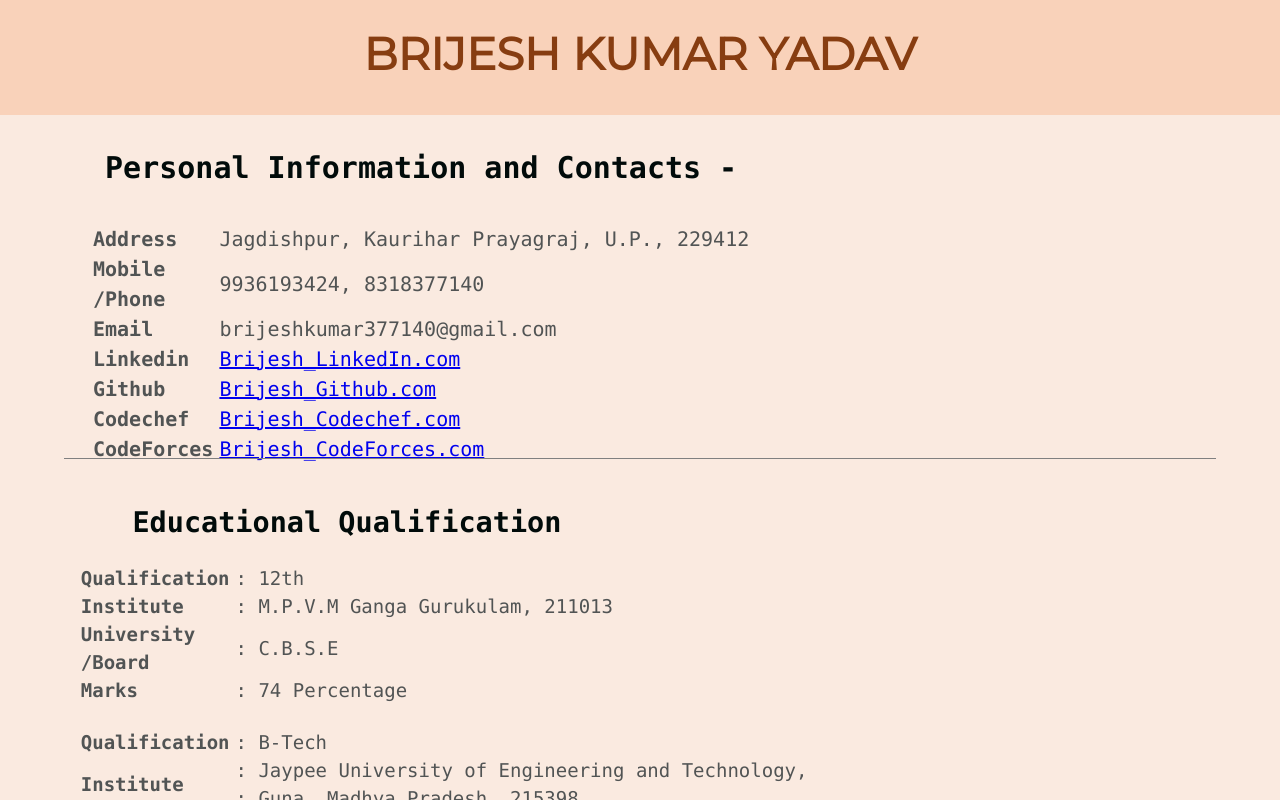
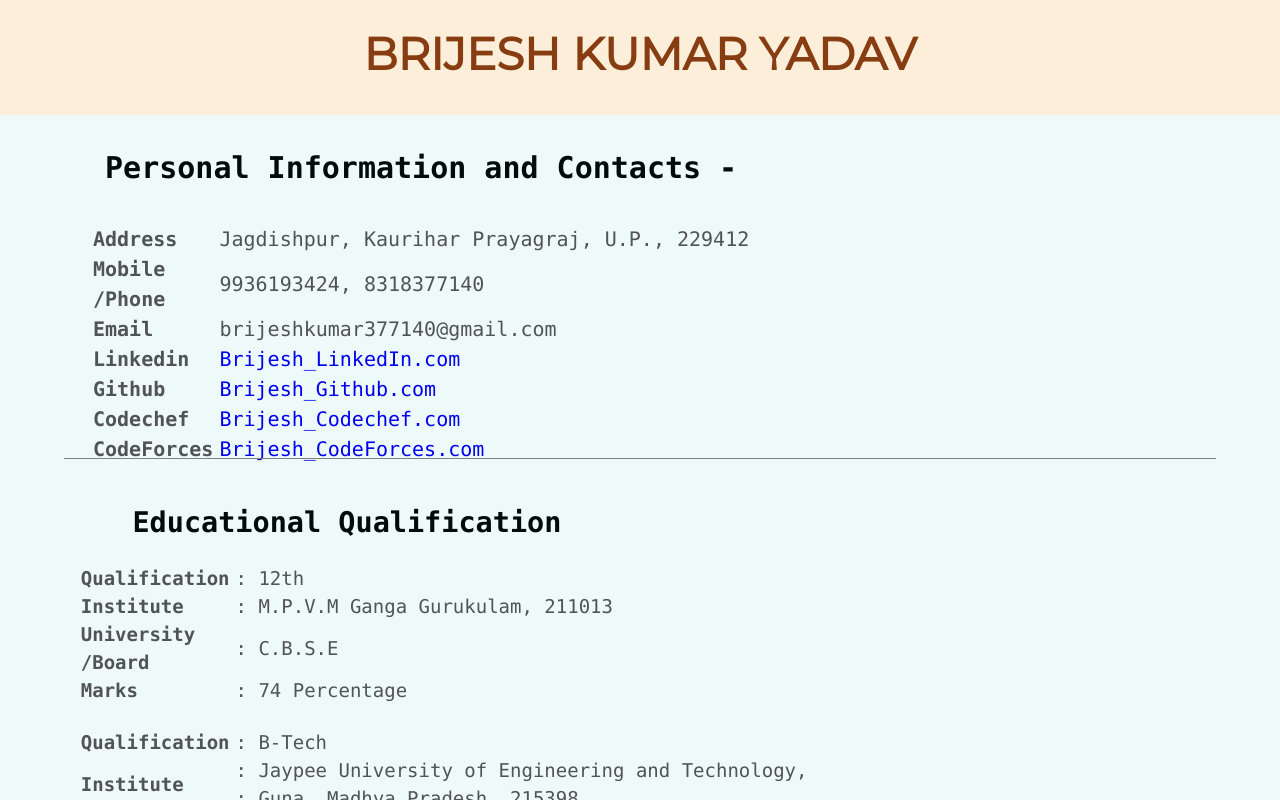
Before and after one commit to BRIJESH6063/BRIJESH6063.github.io, a plain HTML site: page index.html in a window 1280 px wide. Drawn offline with Linux system fonts and the light colour scheme.

Commit message:
background-color and link modified

```diff
--- a/css/resume.css
+++ b/css/resume.css
@@ -4,7 +4,7 @@
       font-family: 'Montserrat', sans-serif;
       /* font-family: "Lucida Console", "Courier New", monospace; */
       color : #33211D ;
-      background-color: #F9D2BA ;
+      background-color: #FCEED9 ;
       height: 8%;
       margin:0px;
       padding: 2% 25% 2% ;
@@ -178,7 +178,7 @@ th, td{
 
 }
 body{
-  background-color: #FAEAE0 ;
+  background-color: #EEF9F9 ;
 }
 
 .a1 {
@@ -193,7 +193,7 @@ body{
        font-size: 20px  ;
        padding : 1% 15% ;
        text-align: center;
-       background-color: #F9D2BA;
+       background-color: #FCEED9;
        /* width: 100% ; */
        margin: 0px ; height: 10% ;
        padding: 2% 25% 2% ;
--- a/index.html
+++ b/index.html
@@ -26,16 +26,16 @@
                 <th>Email </th> <td>  brijeshkumar377140@gmail.com</td>
               </tr>
               <tr>
-                <th>Linkedin </th> <td class = "a1"><a href="https://www.linkedin.com/in/brijesh6063/">  Brijesh_LinkedIn.com</a></td>
+                <th>Linkedin </th> <td class = "a1"><a style="text-decoration: none ;" href="https://www.linkedin.com/in/brijesh6063/" target = "_blank">  Brijesh_LinkedIn.com</a></td>
               </tr>
               <tr>
-                <th>Github </th> <td class = "a1"><a href="https://github.com/BRIJESH6063">  Brijesh_Github.com</a></td>
+                <th>Github </th> <td class = "a1"><a style="text-decoration: none ;" href="https://github.com/BRIJESH6063" target = "_blank">  Brijesh_Github.com</a></td>
               </tr>
               <tr>
-                <th>Codechef </th> <td class = "a1"><a href="https://www.codechef.com/users/brijesh76">  Brijesh_Codechef.com</a></td>
+                <th>Codechef </th> <td class = "a1"><a style="text-decoration: none ;" href="https://www.codechef.com/users/brijesh76" target = "_blank">  Brijesh_Codechef.com</a></td>
               </tr>
               <tr>
-                <th>CodeForces </th> <td class = "a1"><a href="https://codeforces.com/profile/brijeshkum01">  Brijesh_CodeForces.com</a></td>
+                <th>CodeForces </th> <td class = "a1"><a style="text-decoration: none ;" href="https://codeforces.com/profile/brijeshkum01" target = "_blank">  Brijesh_CodeForces.com</a></td>
               </tr>
             </table>
     </div>
```
